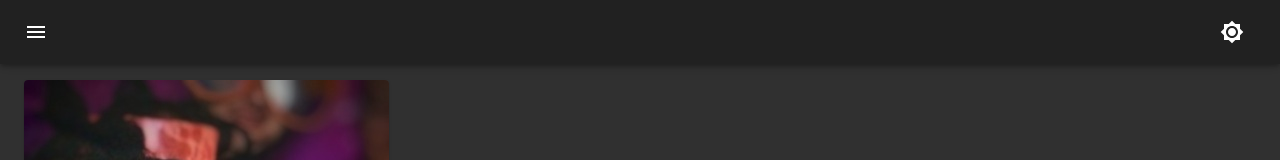
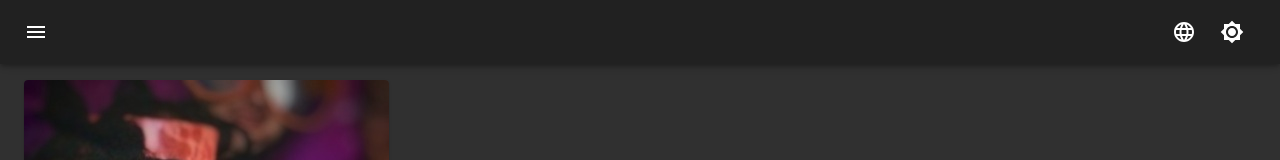
Before and after one commit to Stassi/homepage, a Next.js app: page / in a window 1280 px wide. Shown: the top 160 px of the page. Built offline with nearby package versions, Linux system fonts and the light colour scheme.

Commit message:
implement language menu

```diff
--- a/components/AppBar.js
+++ b/components/AppBar.js
@@ -1,16 +1,19 @@
 import React from 'react'
 import Slide from '@material-ui/core/Slide'
 import AppBarFixed from './AppBarFixed'
+import LanguageMenu from './LanguageMenu'
 import MenuButton from './MenuButton'
 import Title from './Title'
 
-const AppBar = ({ ToggleDarkLightButton }) => (
+const AppBar = ({ ToggleDarkLightButton, ...props }) => (
   <Slide in>
     <div>
       <AppBarFixed color='default'>
         <MenuButton />
 
         <Title />
+
+        <LanguageMenu {...props} />
 
         <ToggleDarkLightButton />
       </AppBarFixed>
--- a/components/LanguageMenu.js
+++ b/components/LanguageMenu.js
@@ -5,10 +5,9 @@ import Menu from '@material-ui/core/Menu'
 import MenuItem from '@material-ui/core/MenuItem'
 import Typography from '@material-ui/core/Typography'
 import LanguageIcon from '@material-ui/icons/Language'
-import languages from '../src/languages'
 import useMuiMenu from '../src/useMuiMenu'
 
-const LanguageMenu = ({ menuId = 'language-menu' }) => {
+const LanguageMenu = ({ languages, menuId = 'language-menu' }) => {
   const {
     anchorEl,
     close,
```
